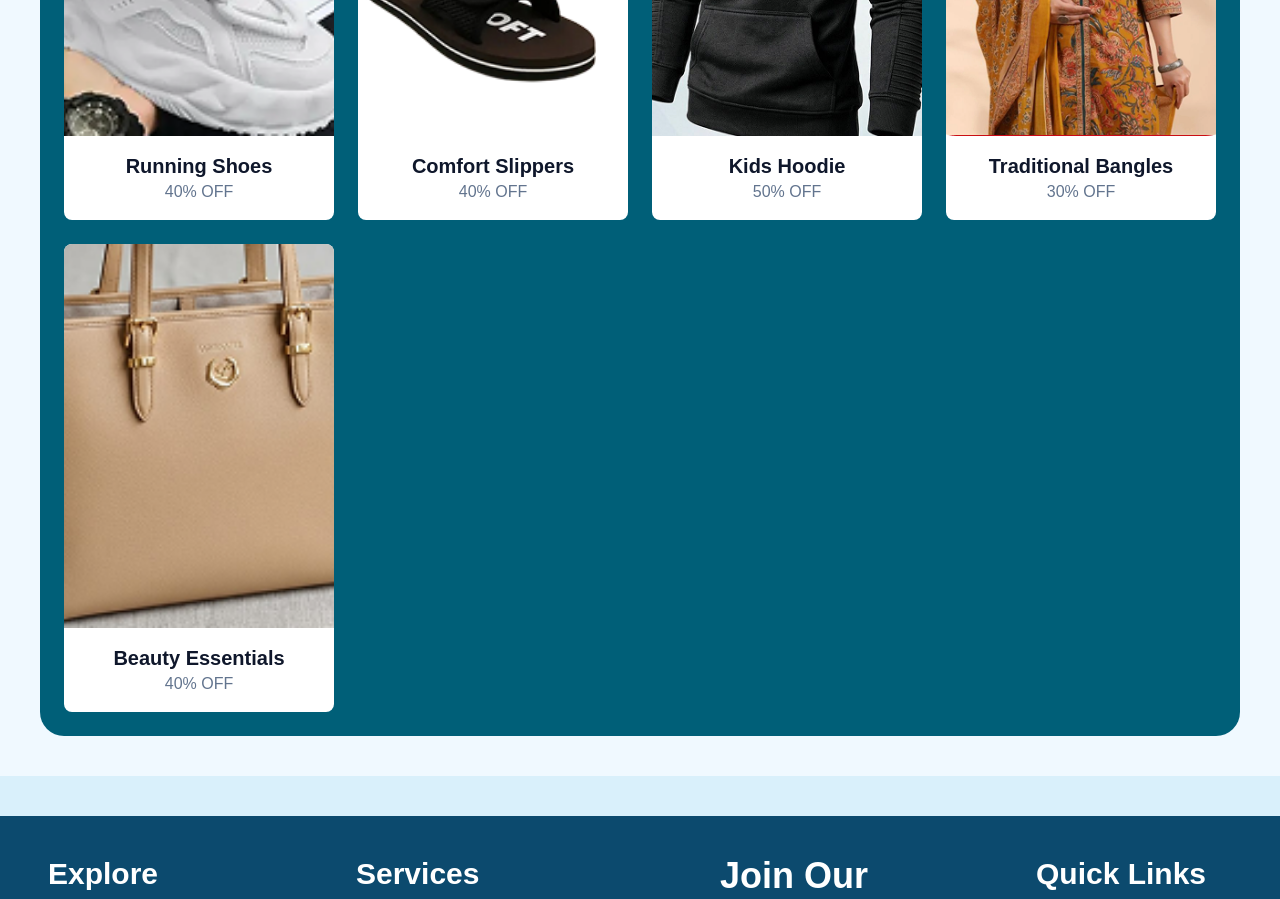
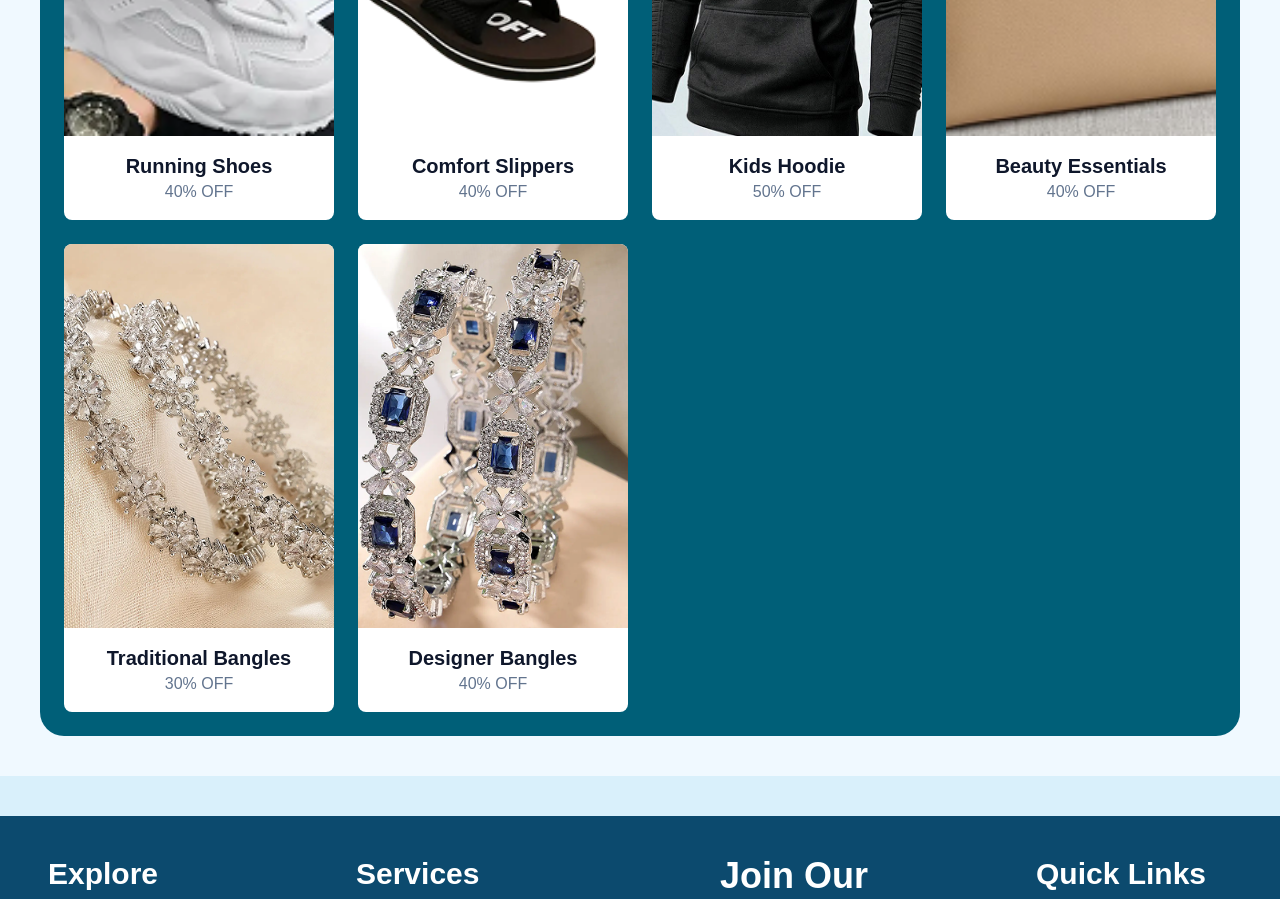
Before and after one commit to abhishekdeveloper0010-create/client, a React (Vite) app: page /shop in a window 1280 px wide. Shown: the part 1400-2299 px from the top of the page. Built offline with nearby package versions, Linux system fonts and the light colour scheme.

Commit message:
add bangles product

```diff
--- a/src/data/products.js
+++ b/src/data/products.js
@@ -7,6 +7,8 @@ import bag from "../assets/ShopLook/bag.png";
 import shoes from "../assets/ShopLook/shoes.png";
 import slippers from "../assets/categories/slippers.png";
 import men from "../assets/BestSeller/men.png";
+import bangles from "../assets/Bangles/image 240.png";
+import bangles2 from "../assets/Bangles/image 245.png";
 
 const products = [
   {
@@ -145,25 +147,6 @@ const products = [
     inStock: false,
   },
   {
-    id: 9,
-    title: "Traditional Bangles",
-    image: kurta,
-    images: [kurta, saree, tasrika, campus],
-    price: 349,
-    oldPrice: 599,
-    priceBySize: { S: 329, M: 349 },
-    oldPriceBySize: { S: 549, M: 599 },
-    offer: "30% OFF",
-    category: "Bangles",
-    subcategory: "Bangles",
-    description: "Colorful bangle set to complete your ethnic look.",
-    sizes: ["S", "M"],
-    colors: ["Red", "White"],
-    brand: "Apple Blossom",
-    rating: 4.0,
-    inStock: true,
-  },
-  {
     id: 8,
     title: "Beauty Essentials",
     image: bag,
@@ -182,6 +165,45 @@ const products = [
     rating: 4.6,
     inStock: true,
   },
+  {
+    id: 9,
+    title: "Traditional Bangles",
+    image: bangles,
+    images: [kurta, saree, tasrika, campus],
+    price: 349,
+    oldPrice: 599,
+    priceBySize: { "2-2": 549, "2-4": 599 ,"2-6": 699,"2-8": 899  },
+    oldPriceBySize: { "2-2": 600, "2-4": 600 ,"2-6": 700,"2-8": 900 },
+    offer: "30% OFF",
+    category: "Bangles",
+    subcategory: "Bangles",
+    description: "Colorful bangle set to complete your ethnic look.",
+    sizes: ["2", "2-2", "2-4", "2-6", "2-8"],
+    colors: ["Red", "White"],
+    brand: "Apple Blossom",
+    rating: 4.0,
+    inStock: true,
+  },
+
+  {
+    id: 10,
+    title: "Designer Bangles",
+    image: bangles2,
+    images: [tasrika, kurta, saree, campus],
+    price: 459,
+    oldPrice: 799,
+    priceBySize: { "2-2": 549, "2-4": 599 ,"2-6": 699,"2-8": 899  },
+    oldPriceBySize: {  "2-2": 600, "2-4": 600 ,"2-6": 700,"2-8": 900  },
+    offer: "40% OFF",
+    category: "Bangles",
+    subcategory: "Bangles",
+    description: "Elegant designer bangles for festive and everyday wear.",
+    sizes: ["2", "2-2 ", "2-4", "2-6", "2-8"],
+    colors: ["Gold", "Silver"],
+    brand: "Apple Blossom",
+    rating: 4.3,
+    inStock: true,
+  },
 ];
 
 export default products;
```
Also changed, not shown: src/assets/Bangles/image 240.png (added), src/assets/Bangles/image 245.png (added).
